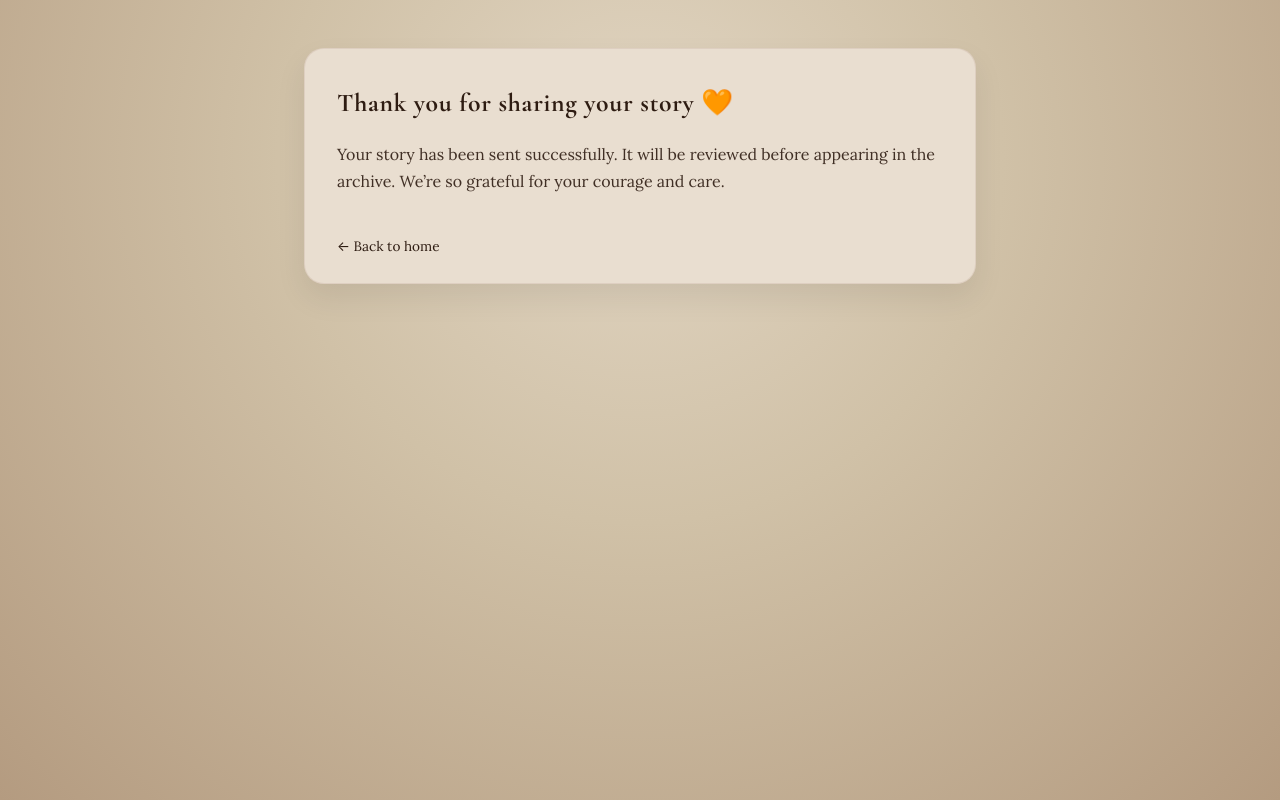
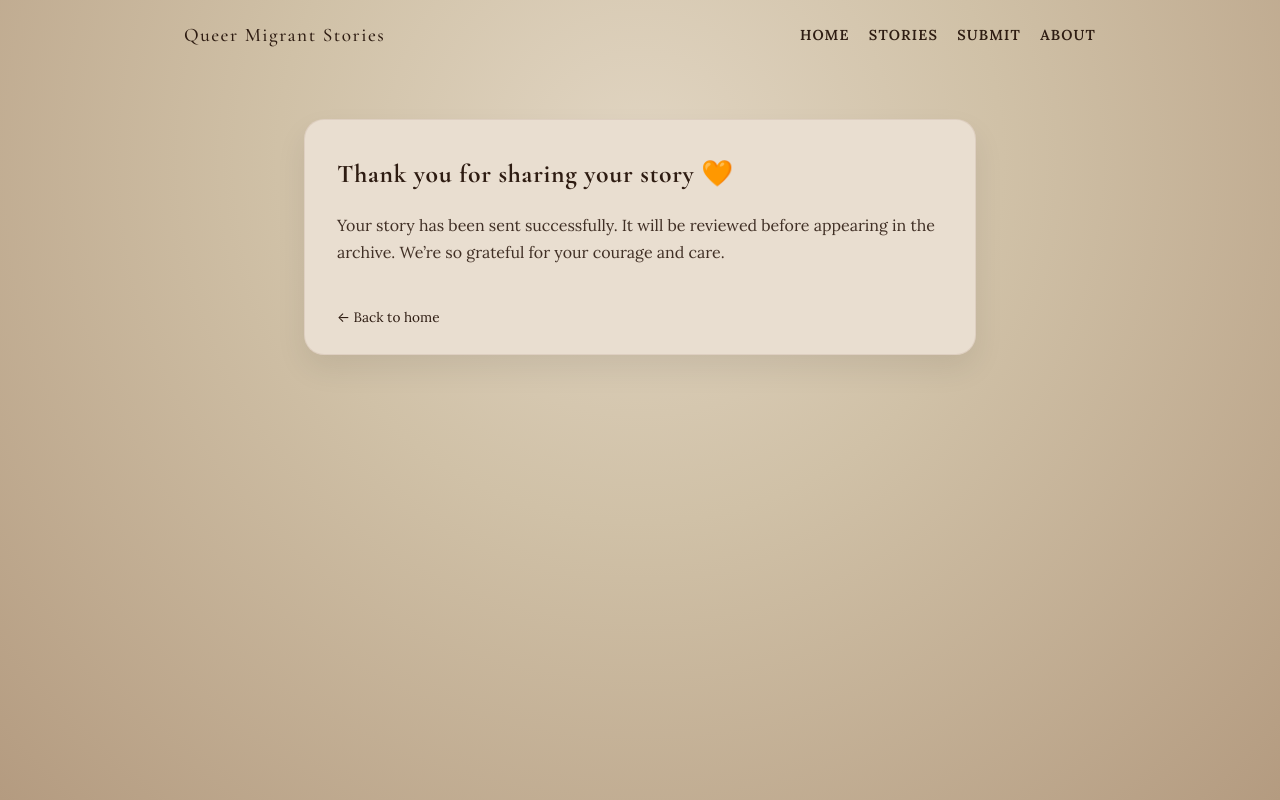
Before and after one commit to DominikaOnodi/queer-migrant-stories, a plain HTML site: page thank-you.html in a window 1280 px wide. Drawn offline with nearby package versions, Linux system fonts and the light colour scheme.

Commit message:
Add files via upload

```diff
--- a/thank-you.html
+++ b/thank-you.html
@@ -11,7 +11,25 @@
 
 
 </head>
+
 <body>
+    <header class="header-shell">
+  <div class="site-header">
+    <div class="logo-text">Queer Migrant Stories</div>
+
+    <nav id="siteNav" class="site-nav">
+      <a href="#top">Home</a>
+      <a href="#stories">Stories</a>
+      <a href="#submit">Submit</a>
+      <a href="#about">About</a>
+    </nav>
+
+    <button id="menuButton" class="menu-button" aria-label="Toggle navigation">
+      ☰
+    </button>
+  </div>
+</header>
+
   <main class="story-page">
     <article class="story-full">
       <h1>Thank you for sharing your story 🧡</h1>
```
Also changed, not shown: index.html (+3 -1 lines), story-finding-home.html (+14 -9 lines).
